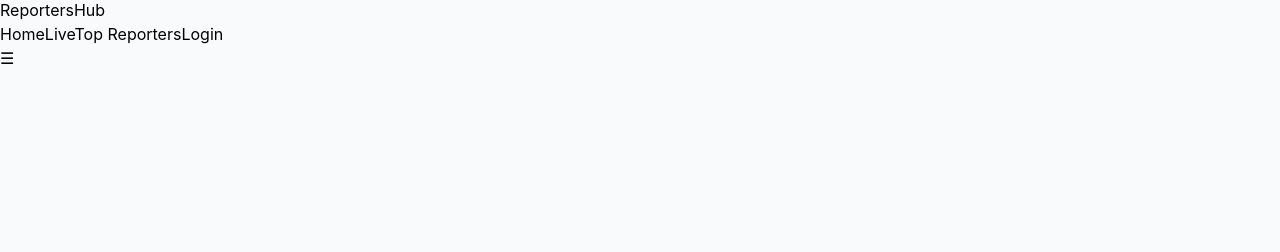
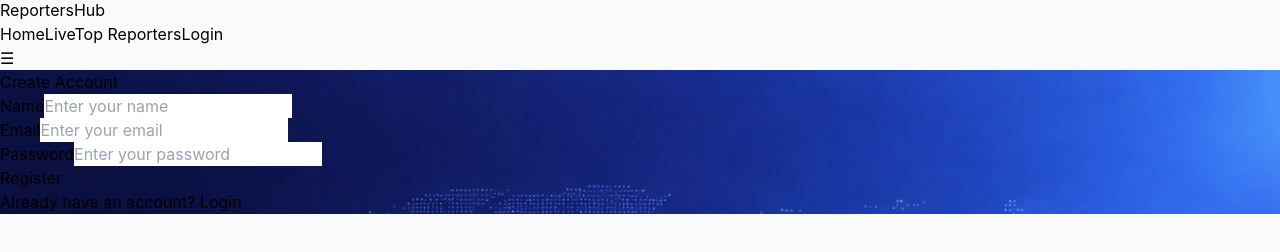
Before and after one commit to sak033/ReportersHub-FullStack, a React app in the folder Frontend/: page /register in a window 1280 px wide. Shown: the part 302-554 px from the top of the page. Built offline with nearby package versions, Linux system fonts and the light colour scheme; the HTML template or start-up script is replaced by a standard one.

Commit message:
Login page and register page UI polishing

```diff
--- a/Frontend/src/App.jsx
+++ b/Frontend/src/App.jsx
@@ -6,6 +6,7 @@ import ReporterDashboard from "./pages/ReporterDashboard";
 import Navbar from "./components/Navbar";
 import AdminDashboard from "./pages/AdminDashboard";
 import { Navigate } from "react-router-dom";
+import Register from "./pages/Register";
 
 function App() {
   return (
@@ -15,15 +16,9 @@ function App() {
   <Route path="/" element={<Home/>}/>
   <Route path="/reporter/:id" element={<ReporterProfile/>}/>
   <Route path="/login" element={<Login/>}/>
+  <Route path="/register" element={<Register/>}/>
   <Route path="/dashboard" element={<ReporterDashboard />} />
-  <Route
-  path="/admin"
-  element={
-    localStorage.getItem("role") === "ADMIN"
-      ? <AdminDashboard />
-      : <Navigate to="/" />
-  }
-/>
+  <Route path="/admin" element={<AdminDashboard />} />
   </Routes>
   </>
   )
--- a/Frontend/src/pages/AdminDashboard.jsx
+++ b/Frontend/src/pages/AdminDashboard.jsx
@@ -71,7 +71,7 @@ function AdminDashboard() {
           <tr key={user.id} className="border-b">
             <td className="py-4">{user.name}</td>
             <td>{user.email}</td>
-            <td className="flex gap-3">
+            <td className="flex mt-3 gap-3">
               <button
                 onClick={() => approveReporter(user.id)}
                 className="bg-green-500 text-white px-3 py-1 rounded-full"
--- a/Frontend/src/pages/Home.jsx
+++ b/Frontend/src/pages/Home.jsx
@@ -25,6 +25,27 @@ function Home() {
   const others = reporters.filter(
     r => r.averageRating < 3 && r.totalRatings > 0
   );
+
+  const handleBecomeReporter = async () => {
+  const token = localStorage.getItem("token");
+
+  if (!token) {
+    navigate("/login");
+    return;
+  }
+
+  try {
+    await api.put("/users/request-reporter", {
+      headers: {
+        Authorization: `Bearer ${token}`
+      }
+    });
+
+    alert("Request sent successfully! Admin will review.");
+  } catch (err) {
+    alert("You may have already requested or are already a reporter.");
+  }
+};
 
   return (
     <div >
@@ -57,44 +78,20 @@ function Home() {
         Explore Articles
       </button>
 
-      <button className="bg-blue-500  px-6 py-3 rounded-lg hover:bg-white hover:text-blue-700 transition">
-        Become Reporter
-      </button>
+
+
+      <button
+  onClick={handleBecomeReporter}
+  className="bg-blue-500  px-6 py-3 rounded-lg hover:bg-white hover:text-blue-700 transition"
+>
+  Become Reporter
+</button>
     </div>
 
   </div>
 </div>
 
-
-
-
-<div className="max-w-7xl -mt-16  mx-auto px-8 py-20">
-  <h2 className="text-3xl font-bold mb-12 text-gray-800">
-    Trending Articles
-  </h2>
-
-  <div className="grid md:grid-cols-3 gap-10">
-    {articles.map(article => (
-      <div
-        key={article.id}
-        className="bg-white rounded-2xl shadow-md p-6 hover:-translate-y-2 hover:shadow-xl transition duration-300"
-      >
-        <h3 className="text-lg font-semibold mb-2">
-          {article.title}
-        </h3>
-
-        <p className="text-gray-500 text-sm line-clamp-3 mb-4">
-          {article.content}
-        </p>
-
-        <p className="text-sm text-gray-400">
-          By {article.reporterName || "Reporter"}
-        </p>
-      </div>
-    ))}
-  </div>
-</div>
-      <div className="bg-[#F1F5F9] py-20">
+<div className="-mt-16 py-20">
   <div className="max-w-7xl mx-auto px-8">
     <h2 className="text-3xl font-bold mb-12">
       Top Reporters
@@ -124,6 +121,35 @@ function Home() {
     </div>
   </div>
 </div>
+
+
+<div className="max-w-7xl -mt-28  mx-auto px-8 py-20">
+  <h2 className="text-3xl font-bold mb-12 text-gray-800">
+    Trending Articles
+  </h2>
+
+  <div className="grid md:grid-cols-3 gap-10">
+    {articles.map(article => (
+      <div
+        key={article.id}
+        className="bg-white rounded-2xl shadow-md p-6 hover:-translate-y-2 hover:shadow-xl transition duration-300"
+      >
+        <h3 className="text-lg font-semibold mb-2">
+          {article.title}
+        </h3>
+
+        <p className="text-gray-500 text-sm line-clamp-3 mb-4">
+          {article.content}
+        </p>
+
+        <p className="text-sm text-gray-400">
+          By {article.reporterName || "Reporter"}
+        </p>
+      </div>
+    ))}
+  </div>
+</div>
+
     </div>
   );
 }
--- a/Frontend/src/pages/Login.jsx
+++ b/Frontend/src/pages/Login.jsx
@@ -1,78 +1,116 @@
 import { useState } from "react";
 import { useNavigate } from "react-router-dom";
 import api from "../api";
+import Background from "../assets/bg_Login.png";
 
 function Login() {
   const [email, setEmail] = useState("");
   const [password, setPassword] = useState("");
   const [error, setError] = useState("");
+  const navigate = useNavigate();
 
 
-  const handleLogin = (e) => {
+
+ const handleLogin = async (e) => {
   e.preventDefault();
 
-  api.post("/auth/login", { email, password })
-    .then(res => {
-      const token = res.data.token;
+  try {
+    const loginRes = await api.post("/auth/login", { email, password });
+    const token = loginRes.data.token;
 
-      // Save token
     localStorage.setItem("token", token);
 
-      // Fetch user info
-      return api.get("/users/me", {
+    const userRes = await api.get("/users/me", {
       headers: {
         Authorization: `Bearer ${token}`
       }
     });
-    })
-    .then(res => {
-      // Save role
-      localStorage.setItem("role", res.data.role);
 
-    const role = res.data.role;
+    const role = userRes.data.role;
+
+    console.log("Role from backend:", role);  // 👈 HERE
+
     localStorage.setItem("role", role);
 
-if (role === "ADMIN") {
-  window.location.href = "/admin";
-} else if (role === "REPORTER") {
-  window.location.href = "/dashboard";
-} else {
-  window.location.href = "/";
+    if (role === "ADMIN") navigate("/admin");
+    else if (role === "REPORTER") navigate("/dashboard");
+    else navigate("/");
+
+  } catch (err) {
+    setError("Invalid email or password");
   }
-    })
-    .catch(() => {
-      setError("Invalid credentials");
-    });
 };
  return (
-    <div style={{ padding: "20px" }}>
-      <h1>Login</h1>
+  <div
+    className="min-h-screen flex items-center justify-center px-4 bg-cover bg-center relative"
+    style={{
+      backgroundImage: `url(${Background})`
+    }}
+  >
+    {/* Dark Overlay (makes text readable) */}
+    <div className="absolute inset-0 bg-black/40"></div>
 
-      <form onSubmit={handleLogin}>
+    {/* Login Card */}
+    <div className="backdrop-blur-xl bg-white/20 border border-white/30 w-full max-w-md rounded-2xl shadow-2xl p-10">
+
+      <h2 className="text-3xl font-bold text-center text-white mb-8">
+        Welcome Back
+      </h2>
+
+      {error && (
+        <div className="bg-red-100 text-red-600 px-4 py-2 rounded-lg mb-4 text-sm">
+          {error}
+        </div>
+      )}
+
+      <form onSubmit={handleLogin} className="space-y-6">
+
         <div>
+          <label className="block text-sm font-medium text-gray-600 mb-2">
+            Email
+          </label>
           <input
             type="email"
-            placeholder="Email"
+            placeholder="Enter your email"
             value={email}
-            onChange={e => setEmail(e.target.value)}
+            onChange={(e) => setEmail(e.target.value)}
             required
+            className="w-full border border-gray-300 rounded-lg px-4 py-3 focus:ring-2 focus:ring-blue-500 focus:outline-none"
           />
         </div>
 
         <div>
+          <label className="block text-sm font-medium text-gray-600 mb-2">
+            Password
+          </label>
           <input
             type="password"
-            placeholder="Password"
+            placeholder="Enter your password"
             value={password}
-            onChange={e => setPassword(e.target.value)}
+            onChange={(e) => setPassword(e.target.value)}
             required
+            className="w-full border border-gray-300 rounded-lg px-4 py-3 focus:ring-2 focus:ring-blue-500 focus:outline-none"
           />
         </div>
 
-        <button type="submit">Login</button>
+        <button
+          type="submit"
+          className="w-full bg-blue-600 text-white py-3 rounded-lg font-semibold hover:bg-blue-700 transition duration-300"
+        >
+          Login
+        </button>
       </form>
 
-      {error && <p style={{ color: "red" }}>{error}</p>}
+      <p className="text-sm text-white text-center mt-6">
+        Don’t have an account?{" "}
+        <span
+          onClick={() => navigate("/register")}
+          className="text-white cursor-pointer hover:underline"
+        >
+          Register
+        </span>
+      </p>
+    </div>
   </div>
 );
 }
--- /dev/null
+++ b/Frontend/src/pages/Register.jsx
@@ -0,0 +1,122 @@
+import { useState } from "react";
+import { useNavigate } from "react-router-dom";
+import api from "../api";
+import Background from "../assets/bg_Login.png";
+
+function Register() {
+  const navigate = useNavigate();
+
+  const [name, setName] = useState("");
+  const [email, setEmail] = useState("");
+  const [password, setPassword] = useState("");
+  const [error, setError] = useState("");
+  const [success, setSuccess] = useState("");
+
+  const handleRegister = async (e) => {
+    e.preventDefault();
+
+    try {
+      await api.post("/users", {
+        name,
+        email,
+        password
+      });
+
+      setSuccess("Account created successfully!");
+      setError("");
+
+      setTimeout(() => {
+        navigate("/login");
+      }, 1500);
+
+    } catch (err) {
+      setError("Email already exists.");
+      setSuccess("");
+    }
+  };
+
+  return (
+    <div
+      className="min-h-screen flex items-center justify-center px-4 bg-cover bg-center"
+      style={{ backgroundImage: `url(${Background})` }}
+    >
+      <div className="backdrop-blur-xl bg-white/20 border border-white/30 w-full max-w-md rounded-2xl shadow-2xl p-10">
+
+        <h2 className="text-3xl font-bold text-white text-center mb-8">
+          Create Account
+        </h2>
+
+        {error && (
+          <div className="bg-red-100 text-red-600 px-4 py-2 rounded-lg mb-4 text-sm">
+            {error}
+          </div>
+        )}
+
+        {success && (
+          <div className="bg-green-100 text-green-600 px-4 py-2 rounded-lg mb-4 text-sm">
+            {success}
+          </div>
+        )}
+
+        <form onSubmit={handleRegister} className="space-y-6">
+
+          <div>
+            <label className="block text-sm text-white mb-2">Name</label>
+            <input
+              type="text"
+              placeholder="Enter your name"
+              value={name}
+              onChange={(e) => setName(e.target.value)}
+              required
+              className="w-full px-4 py-3 rounded-lg border border-white/30 bg-white/70 focus:ring-2 focus:ring-blue-500 focus:outline-none"
+            />
+          </div>
+
+          <div>
+            <label className="block text-sm text-white mb-2">Email</label>
+            <input
+              type="email"
+              placeholder="Enter your email"
+              value={email}
+              onChange={(e) => setEmail(e.target.value)}
+              required
+              className="w-full px-4 py-3 rounded-lg border border-white/30 bg-white/70 focus:ring-2 focus:ring-blue-500 focus:outline-none"
+            />
+          </div>
+
+          <div>
+            <label className="block text-sm text-white mb-2">Password</label>
+            <input
+              type="password"
+              placeholder="Enter your password"
+              value={password}
+              onChange={(e) => setPassword(e.target.value)}
+              required
+              className="w-full px-4 py-3 rounded-lg border border-white/30 bg-white/70 focus:ring-2 focus:ring-blue-500 focus:outline-none"
+            />
+          </div>
+
+          <button
+            type="submit"
+            className="w-full bg-blue-600 text-white py-3 rounded-lg font-semibold hover:bg-blue-700 transition duration-300"
+          >
+            Register
+          </button>
+        </form>
+
+        <p className="text-sm text-white text-center mt-6">
+          Already have an account?{" "}
+          <span
+            onClick={() => navigate("/login")}
+            className="underline cursor-pointer"
+          >
+            Login
+          </span>
+        </p>
+
+      </div>
+    </div>
+  );
+}
+
+export default Register;
```
Also changed, not shown: Frontend/src/assets/bg_Login.png (added). Lines whose indentation alone changed are shown as unchanged.
